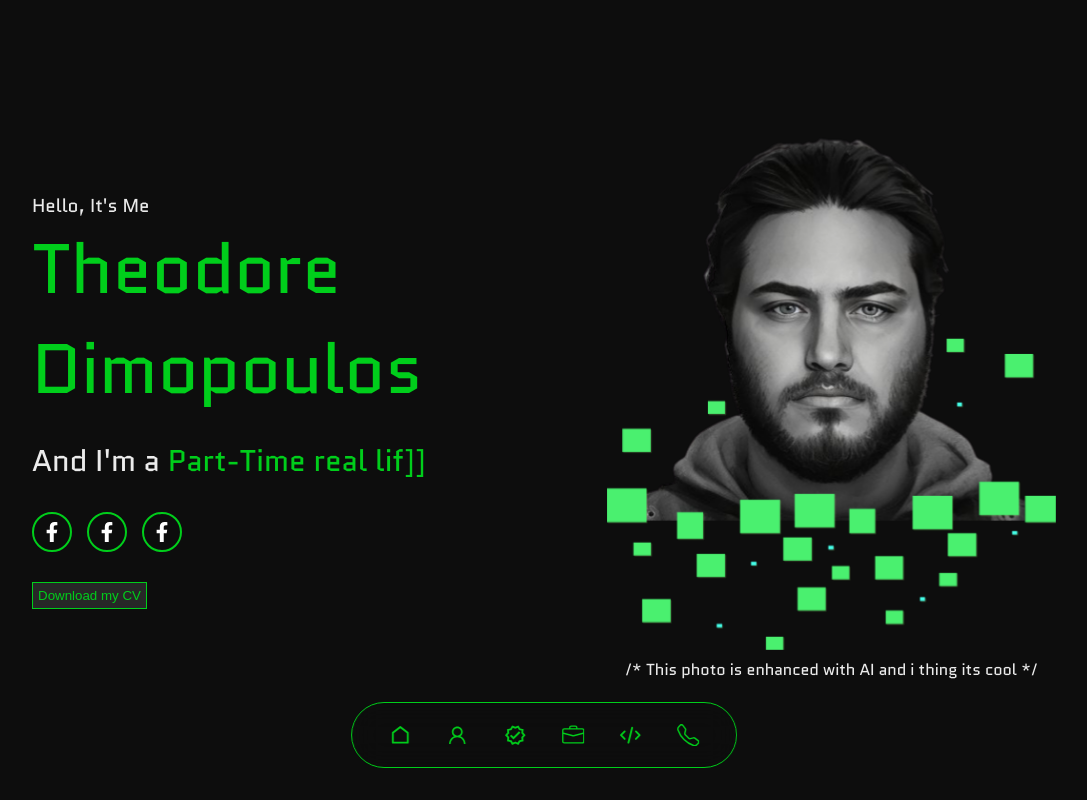
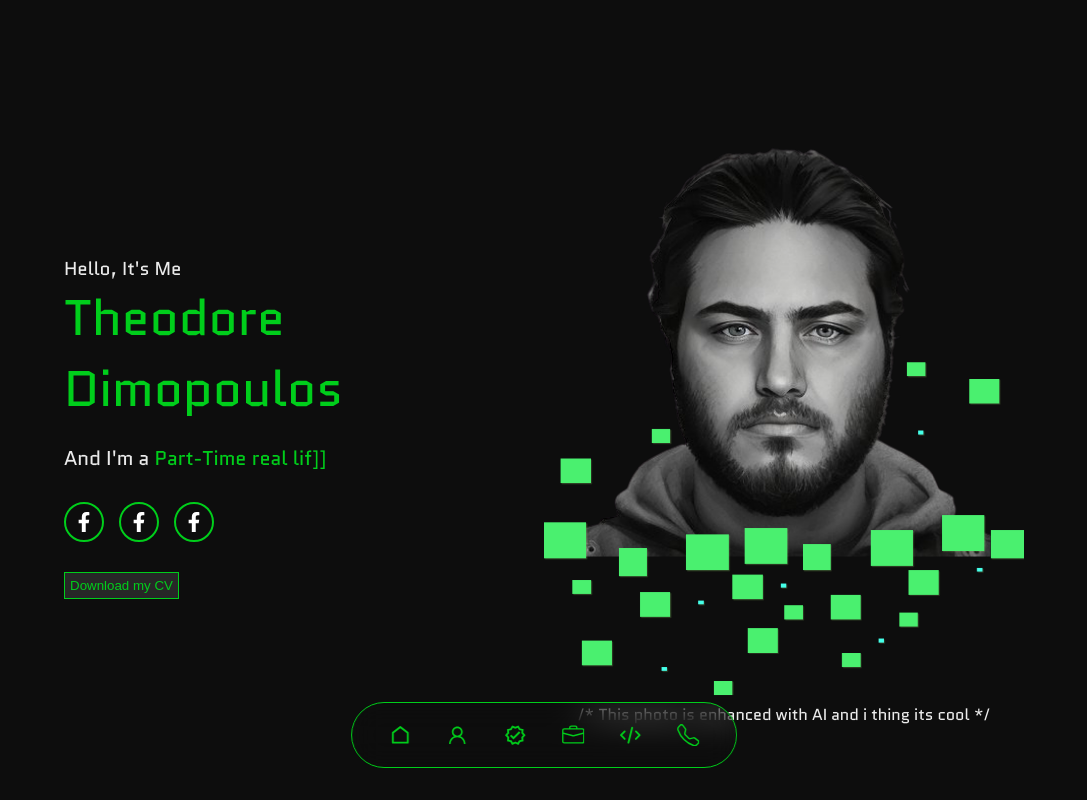
Before and after one commit to Theodoreprof/CV_website, a React (Create React App) app in the folder cv_website/: page / in a window 1280 px wide. Shown: the top 800 px of the page, without its empty margins (96-1183 px from the left). Built offline with nearby package versions, Linux system fonts and the light colour scheme.

Commit message:
header res

```diff
--- a/cv_website/src/components/header/header.css
+++ b/cv_website/src/components/header/header.css
@@ -1,21 +1,24 @@
-header {
+#header {
     height: 100vh;
-    overflow: hidden;
-    position: relative;
-    display: flex;
-    justify-content: space-between;
-    align-items: center;
-    padding: 10%;
+}
+
+.header__container {
+    display: grid;
+    grid-template-columns: 40% 50%;
+    gap: 10%;
+    place-items: center;
+    margin: auto;
+    padding: auto;
 }
 
 .header__image img {
-    max-width: 600px;
+    max-width: 800px;
     animation: floatImage 4s ease-in-out infinite;
     animation-delay: 2s, 3s;
 }
 
 .header__info {
-    max-width: 600px;
+    max-width: 100%;
 }
 
 .header__info h1 {
@@ -68,3 +71,24 @@ header {
         transform: translateY(0);
     }
 }
+
+@media screen and (max-width: 2000px) {
+    .header__image img {
+        max-width: 600px;
+    }
+}
+
+@media screen and (max-width: 1300px) {
+    .header__info h2 {
+        font-size: 20px;
+    }
+    .header__info h1 {
+        font-size: 50px;
+    }
+}
+
+@media screen and (max-width: 800px) {
+    .header__container {
+        grid-template-columns: 1fr;
+    }
+}
--- a/cv_website/src/components/header/header.jsx
+++ b/cv_website/src/components/header/header.jsx
@@ -21,8 +21,9 @@ const Navigation = () => {
 
   return (
 
-    <header id='header'>
-        <div className='container header__info'>
+    <section id='header'>
+      <div className="container header__container">
+        <div className='header__info'>
           <h3>Hello, It's Me</h3>
           <h1>Theodore Dimopoulos</h1>
           <h2>And I'm a <span ref={el} /></h2>
@@ -39,7 +40,8 @@ const Navigation = () => {
           <img src={ME} alt="" />
           <center>/* This photo is enhanced with AI and i thing its cool */</center>
         </div>
-    </header>
+      </div>
+    </section>
   )
 }
 
```
